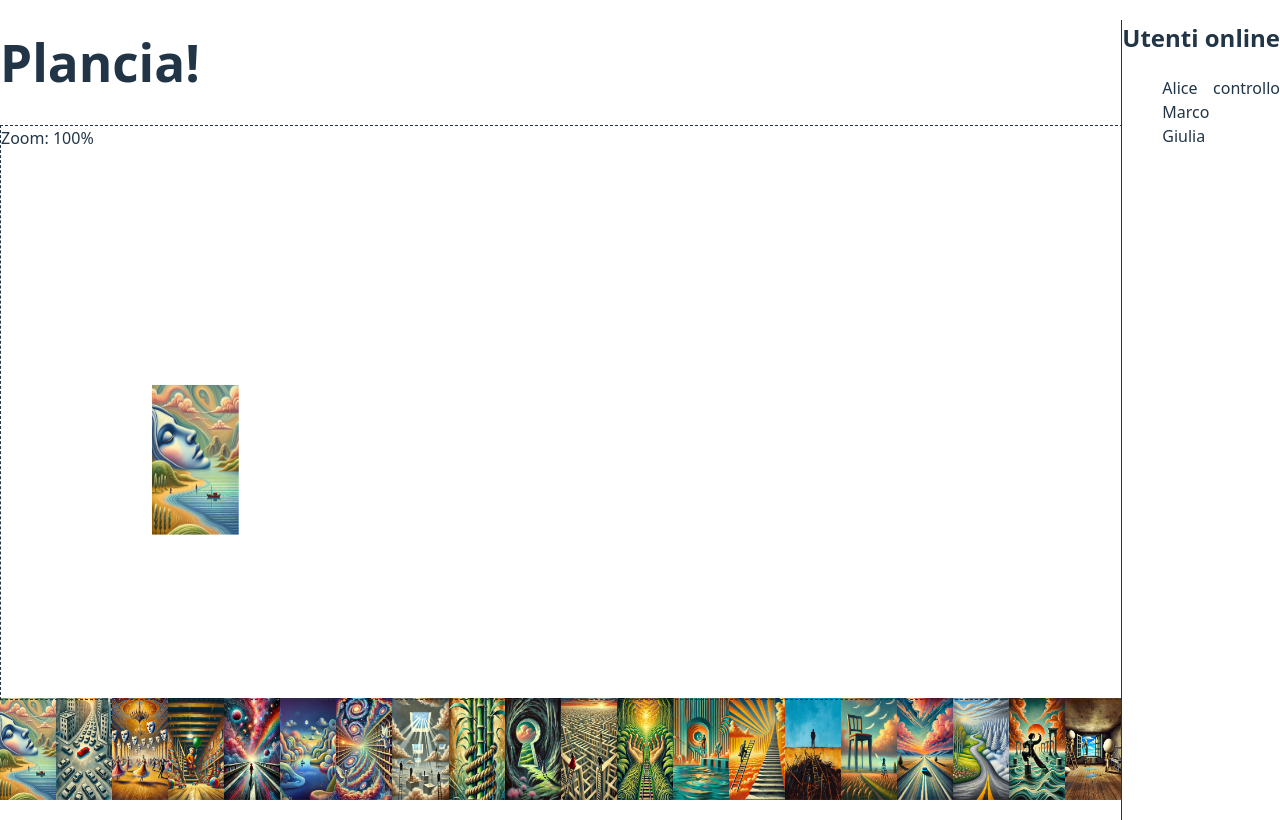
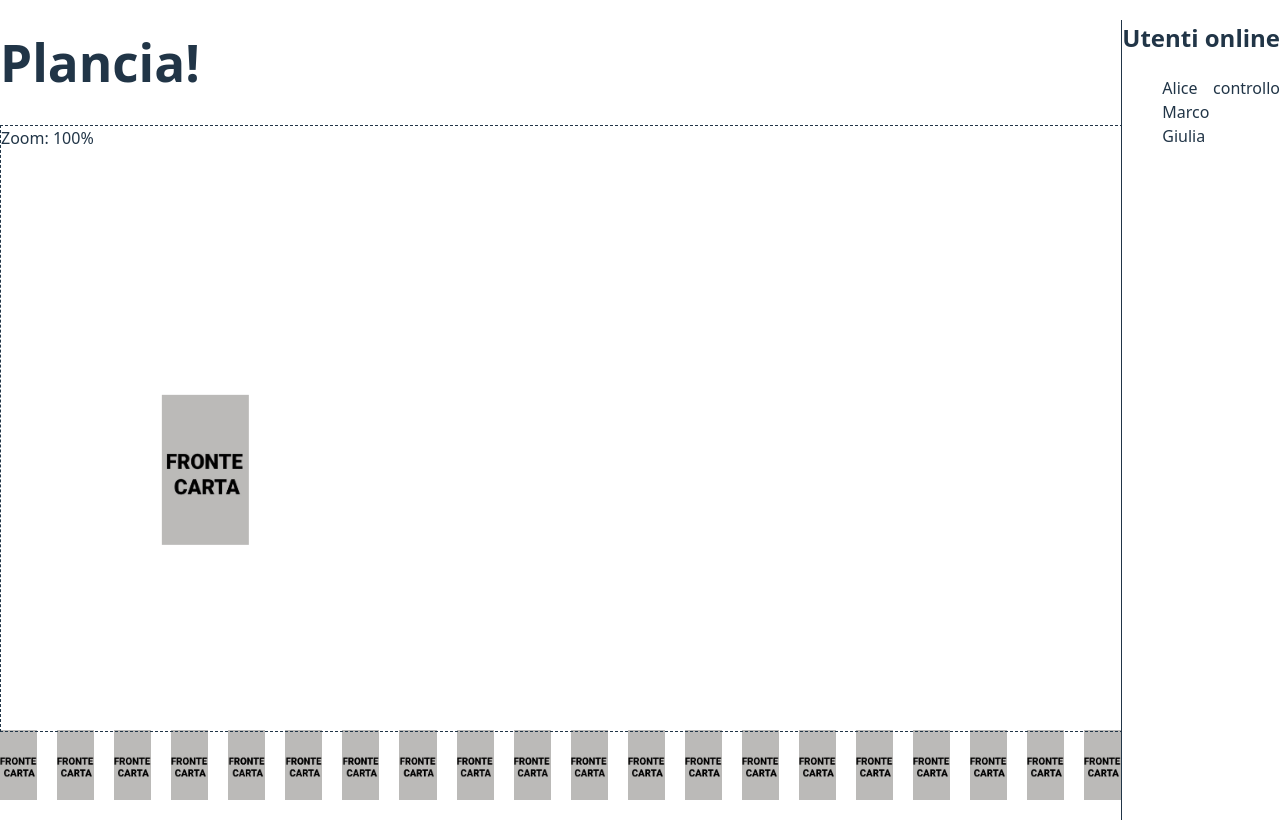
Before and after one commit to todbertuzzi/scrivania-app, a React (Vite) app: page / in a window 1280 px wide. Both pictures are taken after a click on the element 28 px from the left and 748 px from the top of the page. Built offline with nearby package versions, Linux system fonts and the light colour scheme.

Commit message:
Aggiunta - fronte - retro carte

```diff
--- a/src/App.jsx
+++ b/src/App.jsx
@@ -1,13 +1,22 @@
-import React, { useState,useCallback } from "react";
+import React, { useState, useCallback } from "react";
 import Plancia from "./components/Plancia";
 import SidebarUtenti from "./components/SidebarUtenti";
 import BarraCarte from "./components/BarraCarte";
 import "./App.css";
+
 const App = () => {
+  // Modifichiamo la struttura dei dati delle carte per supportare fronte/retro
   const [carte, setCarte] = useState([]);
 
   const aggiungiCarta = (carta) => {
-    setCarte((prev) => [...prev, carta]);
+    // Aggiungiamo le proprietà per gestire il fronte/retro
+    const nuovaCarta = {
+      ...carta,
+      isFront: true, // Inizialmente mostra il fronte
+      retro: null,   // L'immagine del retro verrà assegnata quando la carta viene girata
+    };
+
+    setCarte((prev) => [...prev, nuovaCarta]);
   };
 
   const aggiornaPosizione = (id, x, y) => {
@@ -29,7 +38,6 @@ const App = () => {
         return prev; // Ritorna lo stato precedente senza cambiamenti
       }
 
-      console.log("nuovo angolo", normalizzato);
       return prev.map((c) => (c.id === id ? { ...c, angle: normalizzato } : c));
     });
   }, []);
@@ -38,29 +46,42 @@ const App = () => {
     // Limita la scala a un intervallo ragionevole
     const scalaLimitata = Math.min(Math.max(nuovaScala, 0.5), 3.0);
 
-    console.log("nuova scala", scalaLimitata);
     setCarte((prev) =>
       prev.map((c) => (c.id === id ? { ...c, scale: scalaLimitata } : c))
     );
   };
 
+  // Funzione per girare una carta (fronte/retro)
+  const giraCarta = useCallback((id, carteMazzo) => {
+    setCarte((prev) => {
+      // Trova la carta da girare
+      const carta = prev.find((c) => c.id === id);
+      if (!carta) return prev;
+
+      // Verifica se è la prima volta che giriamo questa carta
+      if (carta.isFront && carta.retro === null) {
+        // Prima volta che viene girata: scegli un'immagine casuale dal mazzo
+        const carteDisponibili = carteMazzo.filter(c => c.id !== carta.id);
+        const cartaRandom = carteDisponibili[Math.floor(Math.random() * carteDisponibili.length)];
+
+        // Aggiorna la carta con il nuovo retro e cambia isFront
+        return prev.map((c) =>
+          c.id === id
+            ? { ...c, isFront: !c.isFront, retro: cartaRandom.img }
+            : c
+        );
+      } else {
+        // Carta già girata in precedenza, mantieni lo stesso retro ma cambia isFront
+        return prev.map((c) =>
+          c.id === id
+            ? { ...c, isFront: !c.isFront }
+            : c
+        );
+      }
+    });
+  }, []);
+
   return (
-    /*  <div className="grid grid-cols-[1fr_300px] grid-rows-[auto_160px] h-screen bg-gray-100">
-
-      <div className="col-start-1 row-start-1 bg-green-50 border-r border-gray-300 overflow-hidden">
-
-      </div>
-
-
-      <div className="col-start-1 row-start-2 bg-white border-t border-gray-300">
-        <BarraCarte onAggiungiCarta={aggiungiCarta} />
-      </div>
-
-
-      <div className="col-start-2 row-span-2 bg-white border-l border-gray-300 p-4 shadow-inner overflow-y-auto">
-        <SidebarUtenti />
-      </div>
-    </div> */
     <div className="flex h-screen bg-gray-100">
       <div className="flex flex-col flex-1 overflow-y-auto">
         <h1 className="text-2xl font-bold">Plancia!</h1>
@@ -71,6 +92,7 @@ const App = () => {
             onRimuovi={rimuoviCarta}
             onRuota={aggiornaAngolo}
             onScala={aggiornaScala}
+            onGiraCarta={giraCarta}
           />
         </div>
         <div className="p-4 barraCarte">
@@ -78,7 +100,7 @@ const App = () => {
         </div>
       </div>
 
-      <div className=" md:flex flex-col w-64 bg-gray-800">
+      <div className="md:flex flex-col w-64 bg-gray-800">
         <SidebarUtenti />
       </div>
     </div>
--- a/src/components/BarraCarte.jsx
+++ b/src/components/BarraCarte.jsx
@@ -1,12 +1,18 @@
 import React from "react";
 import '../index.css';
+// Importiamo l'immagine del fronte direttamente
+import cardFrontImage from '../assets/card_front.jpg';
+
+// Definiamo l'immagine del fronte comune a tutte le carte
+const CARTA_FRONTE = cardFrontImage; // Ora utilizza l'import diretto
 
 const carteMazzo = Array.from({ length: 20 }, (_, i) => {
   const numero = i + 1;
   return {
     id: `m${numero}`,
     titolo: `Carta ${numero}`,
-    img: `/assets/new_vision_game_tool_kit_image/New Vision Game Tool Kit_image_${numero}.jpg`,
+    img: `/assets/new_vision_game_tool_kit_image/New Vision Game Tool Kit_image_${numero}.jpg`, // Retro specifico
+    frontImg: CARTA_FRONTE, // Aggiunto fronte comune
   };
 });
 
@@ -19,21 +25,23 @@ const BarraCarte = ({ onAggiungiCarta }) => {
       y: 100 + Math.random() * 200,
       angle: 0,
       scale: 1.0,
+      isFront: true, // Inizialmente mostra il fronte
+      retro: null,   // L'immagine del retro verrà assegnata quando la carta viene girata
     };
     onAggiungiCarta(nuovaCarta);
   };
 
   return (
     <div className="">
-      <div className="holder flex">
+      <div className="holder flex gap-[20px]">
         {carteMazzo.map((carta) => (
           <div
             key={carta.id}
-            className="max-w-[150px] w-full h-32 bg-gray-100 rounded shadow cursor-pointer overflow-hidden"
+            className=" w-full  bg-gray-100 rounded shadow cursor-pointer overflow-hidden"
             onClick={() => handleClick(carta)}
           >
             <img
-              src={carta.img}
+              src={carta.frontImg || CARTA_FRONTE}
               alt={carta.titolo}
               className="w-full h-full object-cover"
             />
@@ -44,4 +52,6 @@ const BarraCarte = ({ onAggiungiCarta }) => {
   );
 };
 
+// Esportiamo sia il componente che la lista delle carte per usarla in App.jsx
+export { carteMazzo };
 export default BarraCarte;
--- a/src/components/Plancia.jsx
+++ b/src/components/Plancia.jsx
@@ -6,10 +6,12 @@ import {
   faXmark,
   faRotate,
   faUpRightAndDownLeftFromCenter,
-  faToggleOff,
+  faToggleOn,
 } from "@fortawesome/free-solid-svg-icons";
+import { carteMazzo } from "./BarraCarte"; // Importiamo la lista delle carte
+import cardFrontImage from '../assets/card_front.jpg'; // Importiamo l'immagine del fronte
 
-const Plancia = ({ carte, onUpdatePosizione, onRimuovi, onRuota, onScala }) => {
+const Plancia = ({ carte, onUpdatePosizione, onRimuovi, onRuota, onScala, onGiraCarta }) => {
   const [controlliVisibili, setControlliVisibili] = useState(null);
   const areaRef = useRef(null);
   const [constraints, setConstraints] = useState(null);
@@ -259,6 +261,11 @@ const Plancia = ({ carte, onUpdatePosizione, onRimuovi, onRuota, onScala }) => {
     }
   }, []);
 
+  // Gestore per girare la carta
+  const handleGiraCarta = (id) => {
+    onGiraCarta(id, carteMazzo);
+  };
+
   return (
     <div
       ref={areaRef}
@@ -449,34 +456,48 @@ const Plancia = ({ carte, onUpdatePosizione, onRimuovi, onRuota, onScala }) => {
                       </button>
                     </div>
 
-                    {/* SWITCH BTN */}
+                    {/* TOGGLE FRONT/BACK BTN */}
                     <div className="absolute bottom-[-1.5rem] left-[-1.5rem] z-30">
                       <button
+                        onClick={(e) => {
+                          e.stopPropagation();
+                          handleGiraCarta(carta.id);
+                        }}
                         onPointerDown={(e) => e.stopPropagation()}
                         className="bg-white rounded-full shadow p-2"
                         aria-label="Gira carta"
                       >
-                        <FontAwesomeIcon icon={faToggleOff} />
+                        <FontAwesomeIcon
+                          icon={faToggleOn}
+                          className={carta.isFront ? "text-gray-400" : "text-green-500"}
+                        />
                       </button>
                     </div>
                   </>
                 )}
 
                 <Card
-                  className={`w-auto h-[150px] p-1 bg-white overflow-hidden ${
+                  className={`w-auto h-[150px]  p-[10px] bg-white overflow-hidden ${
                     controlliVisibili === carta.id
                       ? "ring-4 ring-blue-400 shadow-xl"
                       : "shadow-lg"
                   }`}
                 >
-                  {carta.img ? (
+                  {/* Mostra l'immagine appropriata in base a isFront */}
+                  {carta.isFront ? (
+                    // Mostra il fronte (comune a tutte le carte)
                     <img
-                      src={carta.img}
-                      alt="Carta"
+                      src={carta.frontImg || cardFrontImage}
+                      alt="Fronte carta"
                       className="w-full h-full object-cover rounded pointer-events-none"
                     />
                   ) : (
-                    <div className="text-center p-4">Carta</div>
+                    // Mostra il retro (specifico per questa carta)
+                    <img
+                      src={carta.retro || carta.img}
+                      alt="Retro carta"
+                      className="w-full h-full object-cover rounded pointer-events-none"
+                    />
                   )}
                 </Card>
               </div>
```
Also changed, not shown: src/assets/card_front.jpg (added).
